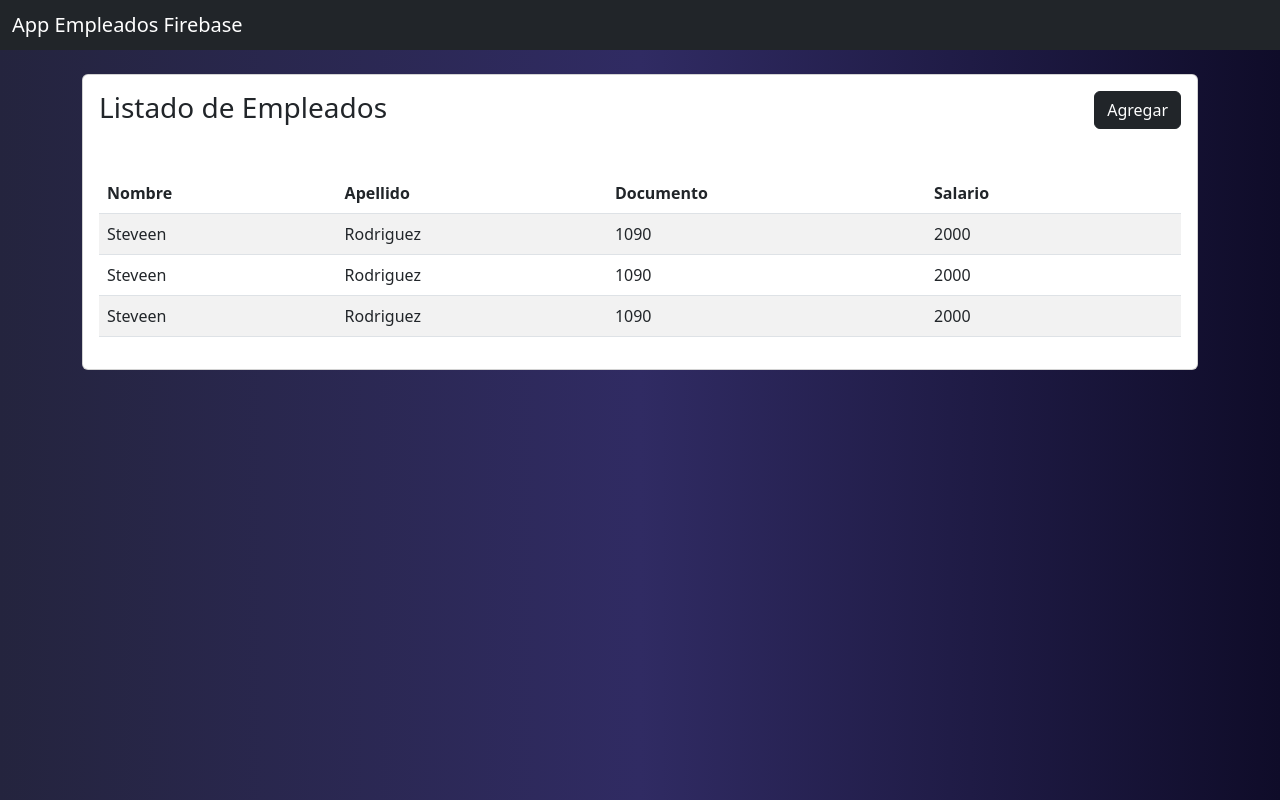
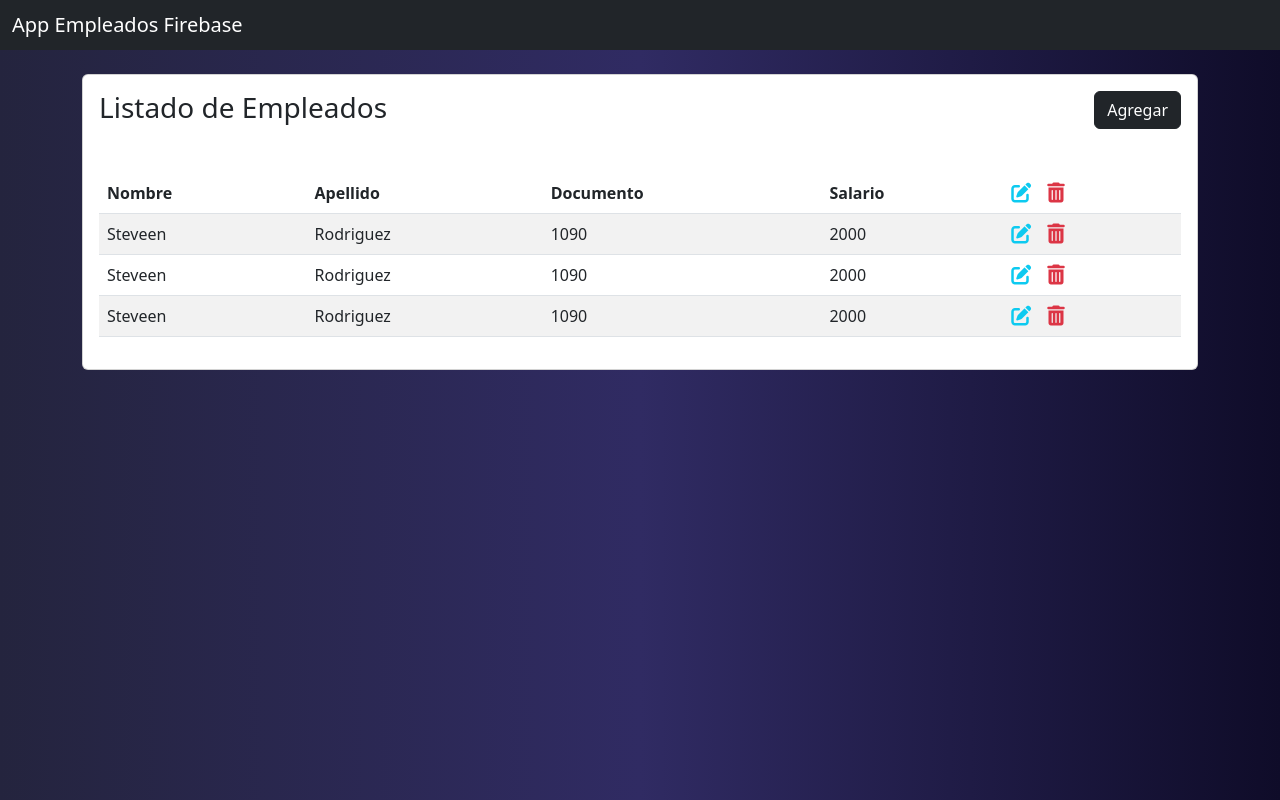
Before and after one commit to Duvis07/angular-crud-firebase-empleados, an Angular app: page / in a window 1280 px wide. Built offline with nearby package versions, Linux system fonts and the light colour scheme.

Commit message:
iconos agregados en el formulario

```diff
--- a/src/app/components/list-empleados/list-empleados.component.css
+++ b/src/app/components/list-empleados/list-empleados.component.css
@@ -0,0 +1,3 @@
+i {
+  cursor: pointer;
+}
--- a/src/app/components/list-empleados/list-empleados.component.html
+++ b/src/app/components/list-empleados/list-empleados.component.html
@@ -10,7 +10,10 @@
             <th>Apellido</th>
             <th>Documento</th>
             <th>Salario</th>
-            <th></th>
+            <th>
+              <i class="fa-solid fa-pen-to-square fa-lg text-info me-3"></i>
+              <i class="fa-solid fa-trash-can fa-lg text-danger"></i>
+            </th>
           </tr>
         </thead>
         <tbody>
@@ -19,21 +22,30 @@
             <td>Rodriguez</td>
             <td>1090</td>
             <td>2000</td>
-            <td></td>
+            <th>
+              <i class="fa-solid fa-pen-to-square fa-lg text-info me-3"></i>
+              <i class="fa-solid fa-trash-can fa-lg text-danger"></i>
+            </th>
           </tr>
           <tr>
             <td>Steveen</td>
             <td>Rodriguez</td>
             <td>1090</td>
             <td>2000</td>
-            <td></td>
+            <th>
+              <i class="fa-solid fa-pen-to-square fa-lg text-info me-3"></i>
+              <i class="fa-solid fa-trash-can fa-lg text-danger"></i>
+            </th>
           </tr>
           <tr>
             <td>Steveen</td>
             <td>Rodriguez</td>
             <td>1090</td>
             <td>2000</td>
-            <td></td>
+            <th>
+              <i class="fa-solid fa-pen-to-square fa-lg text-info me-3"></i>
+              <i class="fa-solid fa-trash-can fa-lg text-danger"></i>
+            </th>
           </tr>
         </tbody>
       </table>
--- a/src/index.html
+++ b/src/index.html
@@ -13,6 +13,10 @@
       integrity="sha384-0evHe/X+R7YkIZDRvuzKMRqM+OrBnVFBL6DOitfPri4tjfHxaWutUpFmBp4vmVor"
       crossorigin="anonymous"
     />
+    <script
+      src="https://kit.fontawesome.com/27953040ef.js"
+      crossorigin="anonymous"
+    ></script>
   </head>
   <body>
     <app-root></app-root>
```
